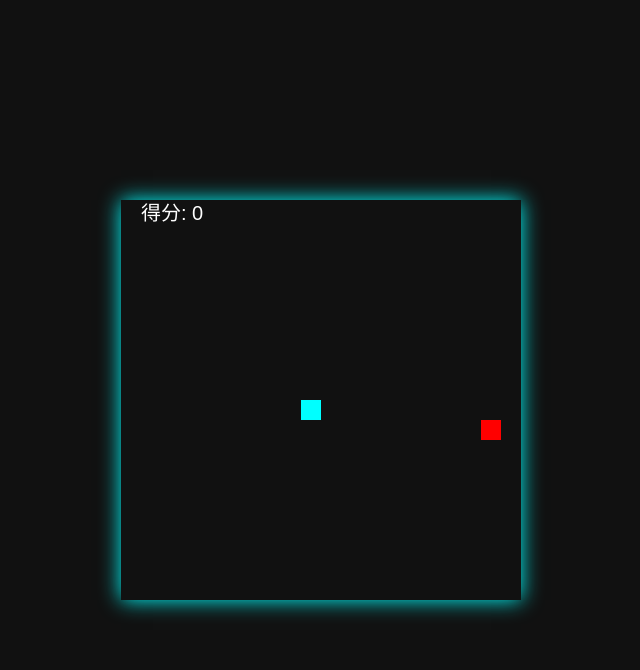
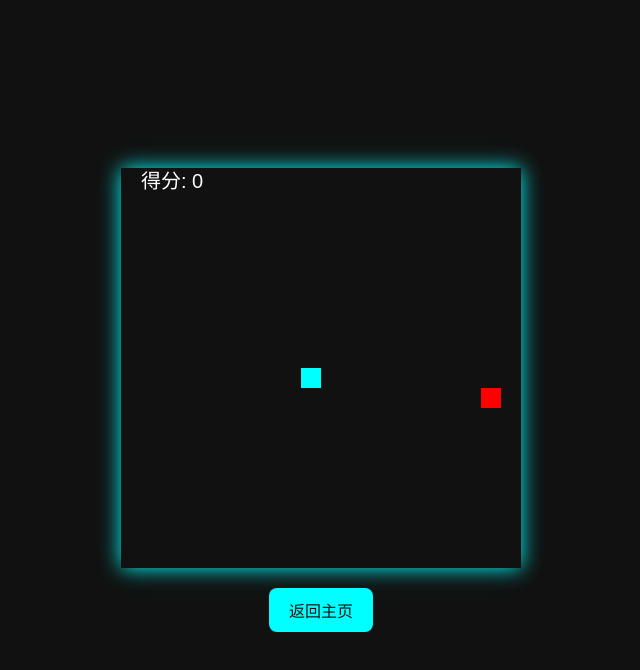
Before and after one commit to kingwenxuan/xuan.github.io, a plain HTML site: page snake.html in a window 1280 px wide. Shown: the whole page, without its empty margins (319-959 px from the left). Drawn offline with Linux system fonts and the light colour scheme.

Commit message:
Update snake.html

```diff
--- a/snake.html
+++ b/snake.html
@@ -8,6 +8,7 @@
       margin: 0;
       background: #111;
       display: flex;
+      flex-direction: column;
       justify-content: center;
       align-items: center;
       height: 100vh;
@@ -18,10 +19,25 @@
       background: #222;
       box-shadow: 0 0 20px #0ff;
     }
+    .back-btn {
+      margin-top: 20px;
+      padding: 10px 20px;
+      background: #0ff;
+      color: #111;
+      border: none;
+      border-radius: 8px;
+      font-size: 16px;
+      cursor: pointer;
+      transition: 0.3s;
+    }
+    .back-btn:hover {
+      background: #0cc;
+    }
   </style>
 </head>
 <body>
   <canvas id="gameCanvas" width="400" height="400"></canvas>
+  <button class="back-btn" onclick="window.location.href='../index.html'">返回主页</button>
   <script>
     const canvas = document.getElementById("gameCanvas");
     const ctx = canvas.getContext("2d");
```
